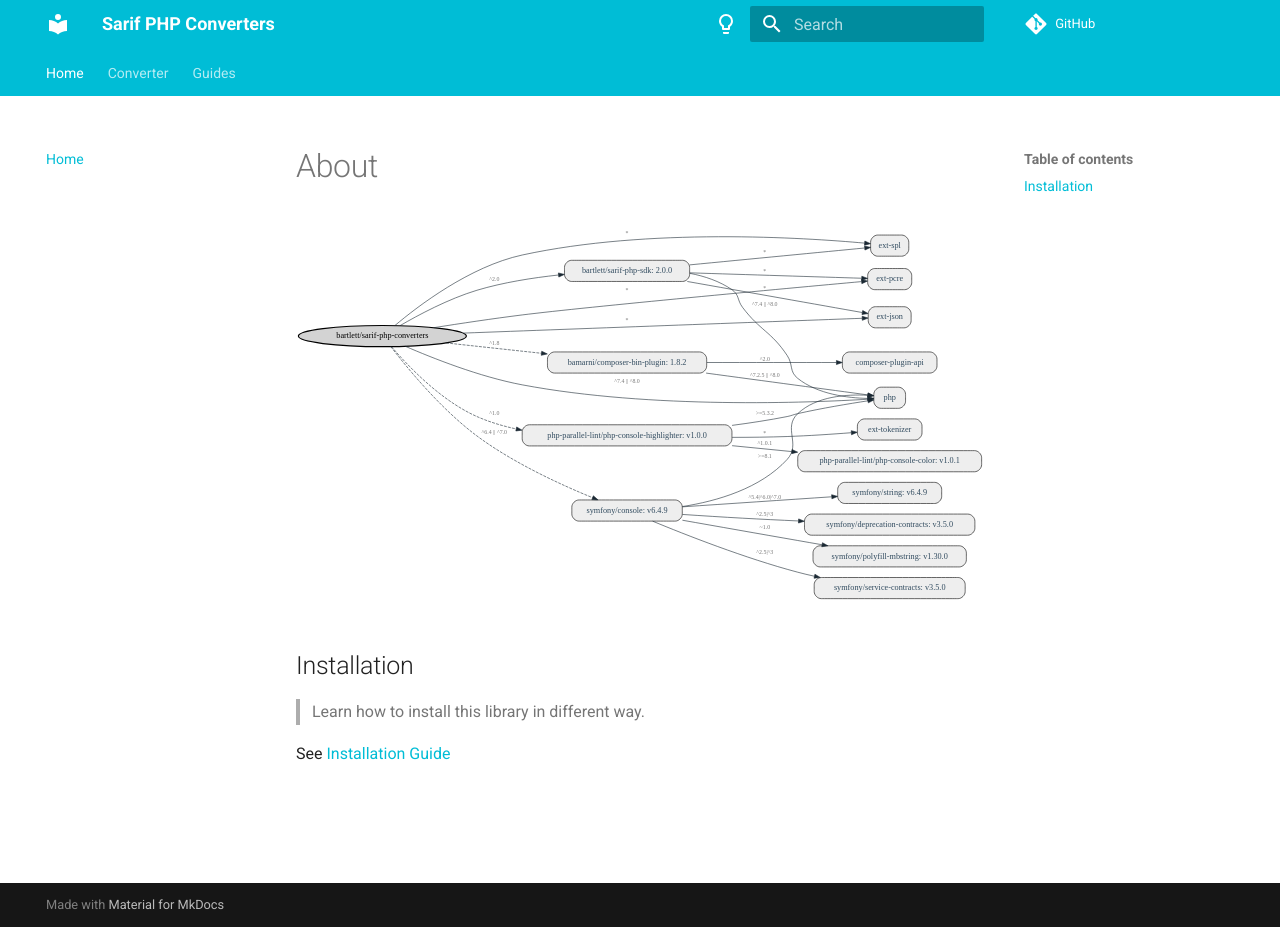
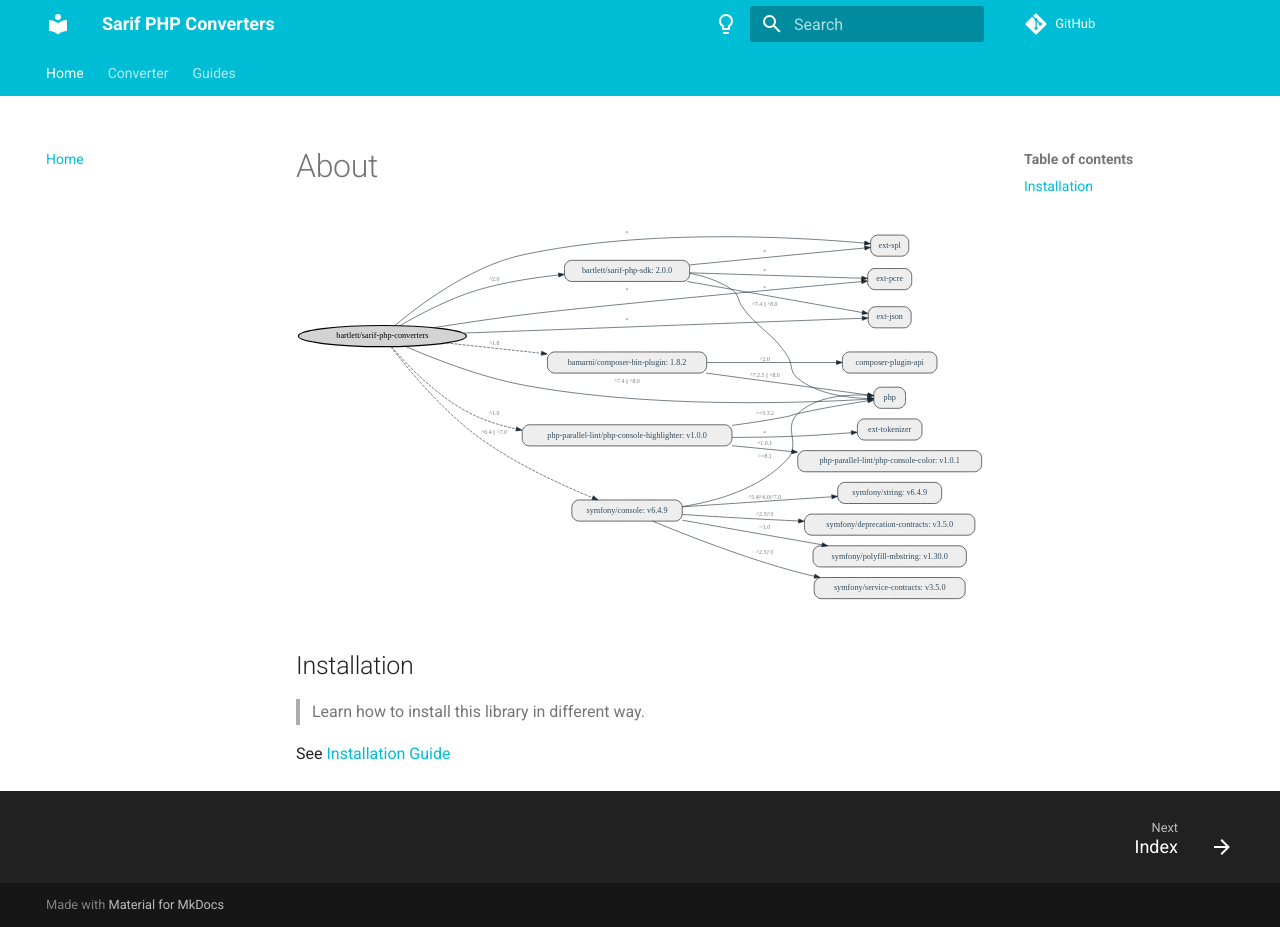
Before and after one commit to llaville/sarif-php-converters, an MkDocs documentation site: the page built from docs/README.md, in a window 1280 px wide and 927 px high. Built offline with MkDocs 1.6.1 and Material for MkDocs 9.7.7, drawn with Linux system fonts in a browser that asks for light colours; comment, search, counter and statistics services are not loaded.

Commit message:
upgrade and enhance documentation

```diff
--- a/mkdocs.yml
+++ b/mkdocs.yml
@@ -1,6 +1,6 @@
 ---
 site_name: Sarif PHP Converters
-site_url: https://llaville.github.io/sarif-php-converters
+site_url: https://llaville.github.io/sarif-php-converters/1.0
 repo_url: https://github.com/llaville/sarif-php-converters # https://squidfunk.github.io/mkdocs-material/setup/adding-a-git-repository/#repository
 site_author: Laurent Laville
 edit_uri: "" # hide edit button -- https://squidfunk.github.io/mkdocs-material/setup/adding-a-git-repository/#edit-button
@@ -23,6 +23,9 @@ theme:
         - navigation.tabs # Navigation tabs -- https://squidfunk.github.io/mkdocs-material/setup/setting-up-navigation/#navigation-tabs
         - navigation.indexes # Section index pages -- https://squidfunk.github.io/mkdocs-material/setup/setting-up-navigation/#section-index-pages
         - navigation.top # Back-To-Top button -- https://squidfunk.github.io/mkdocs-material/setup/setting-up-navigation/#back-to-top-button
+        - navigation.footer # Setting up the footer -- https://squidfunk.github.io/mkdocs-material/setup/setting-up-the-footer/
+        - content.code.copy # Code copy button -- https://squidfunk.github.io/mkdocs-material/reference/code-blocks/#code-copy-button
+        - content.code.annotate # Code blocks, Adding annotations -- https://squidfunk.github.io/mkdocs-material/reference/code-blocks/#adding-annotations
 markdown_extensions:
     - attr_list
     - md_in_html # https://squidfunk.github.io/mkdocs-material/reference/grids/
```
Also changed, not shown: docs/guides/installation.md (+1 -1 lines).
